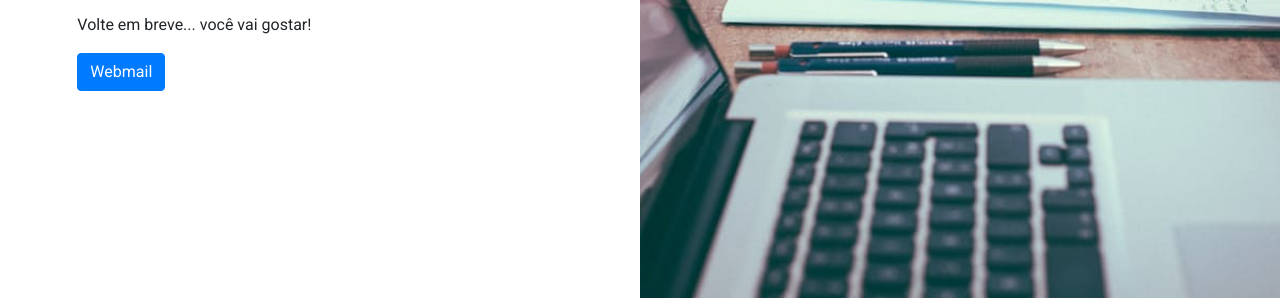
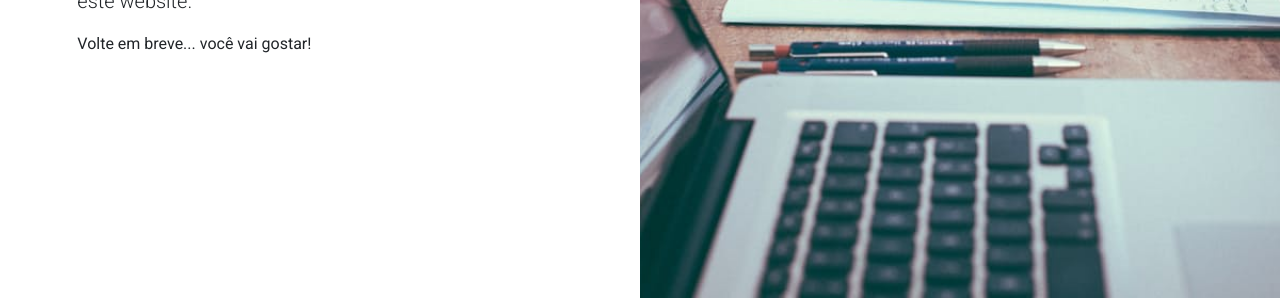
Before and after one commit to danielmota/guiadosisal, a plain HTML site: page index.html in a window 1280 px wide. Shown: the part 502-800 px from the top of the page. Drawn offline with Linux system fonts and the light colour scheme.

Commit message:
Update index.html

```diff
--- a/index.html
+++ b/index.html
@@ -31,7 +31,6 @@
             <p class="lead">Estamos trabalhando em um projeto espetacular para este website.</p>
             <p>Volte em breve... você vai gostar!</p>
             <!-- p class="social"><a href="#" class="external facebook"><i class="fab fa-facebook-f"></i></a><a href="#" class="external youtube"><i class="fab fa-youtube"></i></a><a href="#" class="external twitter"><i class="fab fa-twitter"></i></a><a href="#" title="" class="external instagram"><i class="fab fa-instagram"></i></a><a href="#" class="email"><i class="fa fa-envelope"> </i></a></p -->
-            <a href="http://webmail.bemprotegesisal.com.br" target="_blank" class="btn btn-primary" role="button">Webmail</a>
           </div>
         </div>
         <div style="background-image: url('img/project-photo-40120.jpg');" class="col-xl-6 col-lg-5 col-md-4 intro-right"></div>
```
